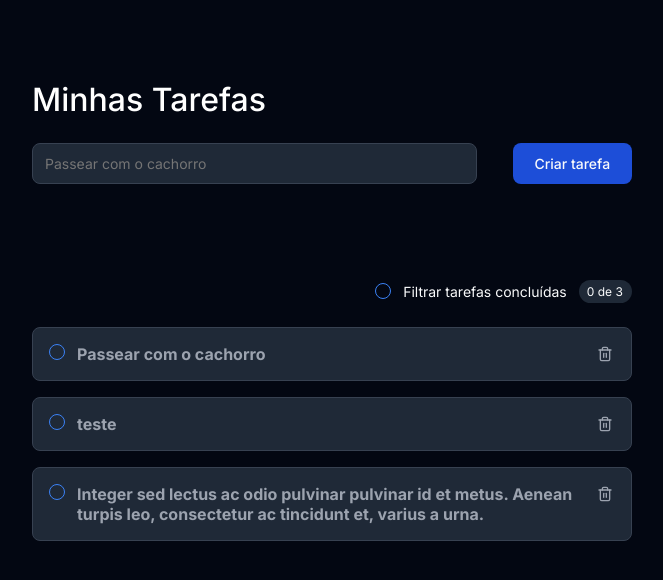
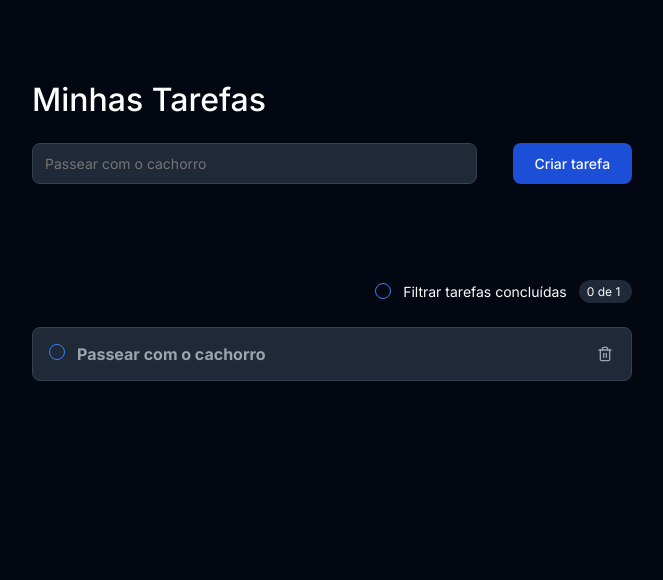
Before and after one commit to LoboThalita/ToDo-App, a React (Vite) app: page / in a window 1280 px wide. Shown: the top 580 px of the page, without its empty margins (308-971 px from the left). Built offline with nearby package versions, Linux system fonts and the light colour scheme; data requests are answered from the project's data file.

Commit message:
correção

```diff
--- a/db.json
+++ b/db.json
@@ -4,16 +4,6 @@
       "description": "Passear com o cachorro",
       "completed": false,
       "id": 2
-    },
-    {
-      "description": "teste",
-      "completed": false,
-      "id": 4
-    },
-    {
-      "description": "Integer sed lectus ac odio pulvinar pulvinar id et metus. Aenean turpis leo, consectetur ac tincidunt et, varius a urna.",
-      "completed": false,
-      "id": 6
     }
   ]
 }
--- a/src/ModulesCss/ExistingTasks.module.css
+++ b/src/ModulesCss/ExistingTasks.module.css
@@ -1,6 +1,7 @@
 li {
   display: flex;
   padding: 1rem;
+  width: 37.5rem;
   gap: 0.75rem;
   border-radius: 0.5rem;
   border: 1px solid var(--gray-700);
```
